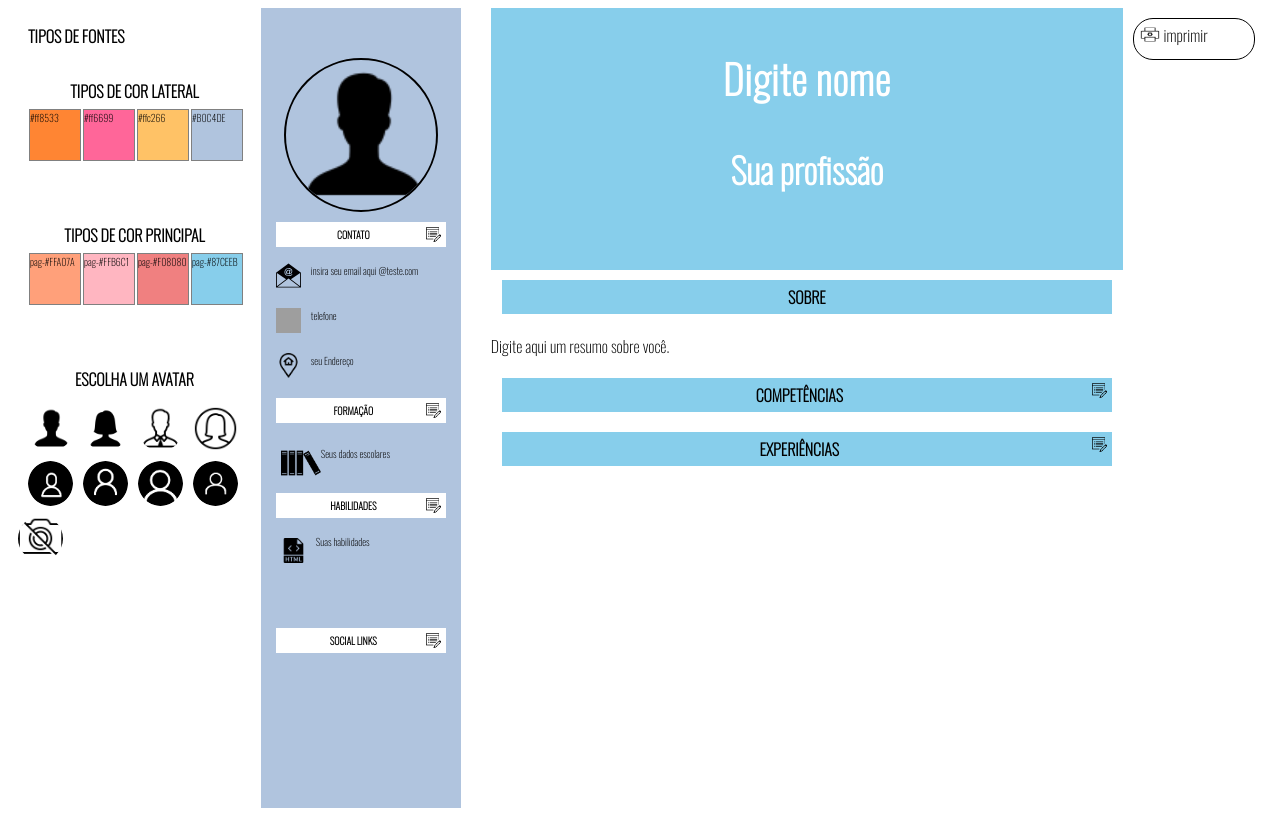
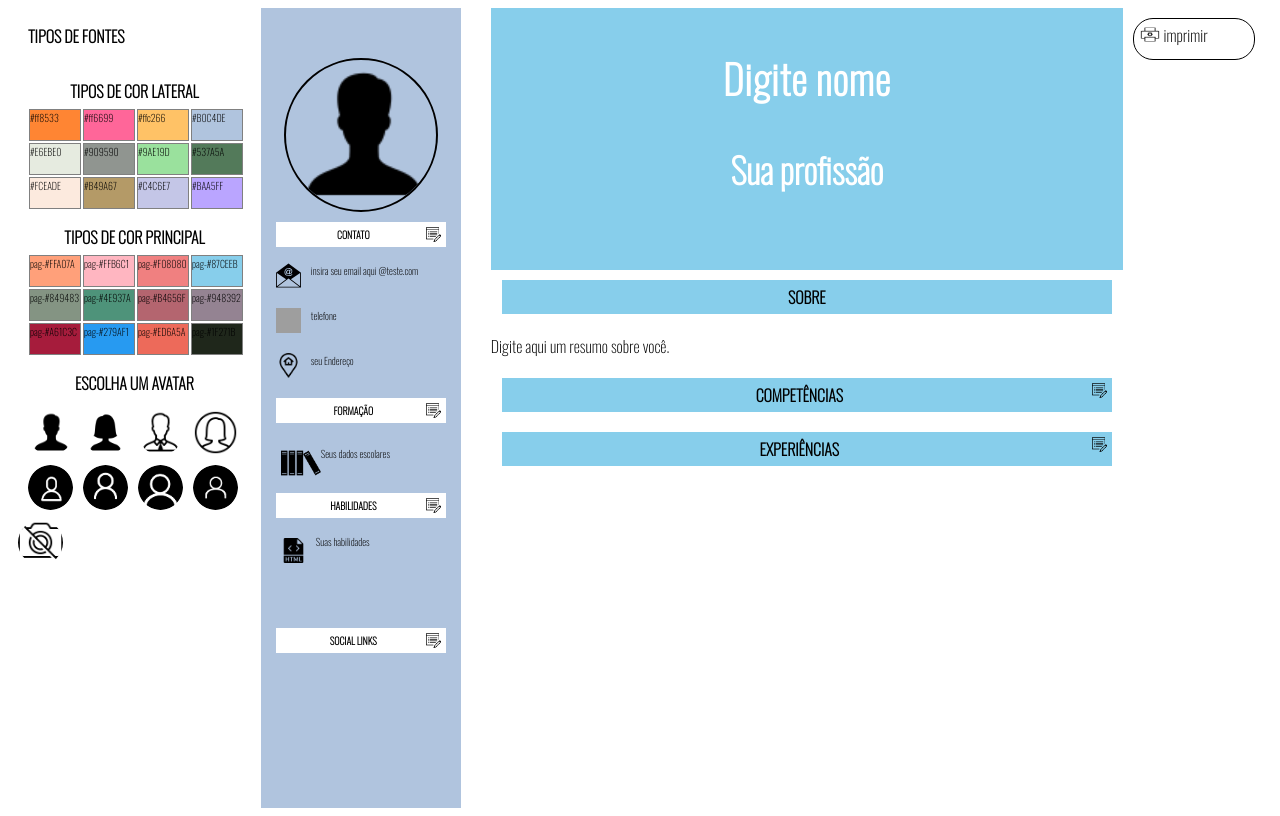
Before and after one commit to SoderJuliano/MeuProjetoPortifolio, a Vue app: page / in a window 1280 px wide. Built offline with nearby package versions, Linux system fonts and the light colour scheme; grey boxes are pictures that could not be loaded; a web font is replaced by a local one.

Commit message:
feat new colors

```diff
--- a/src/components/Colors.vue
+++ b/src/components/Colors.vue
@@ -6,6 +6,18 @@
             <div class="dot" style="background-color: #ff6699" >#ff6699</div>
             <div class="dot" style="background-color: #ffc266" >#ffc266</div>
             <div class="dot" style="background-color: #B0C4DE" >#B0C4DE</div>
+        </div>
+        <div class="dots-container">
+            <div class="dot" style="background-color: #E6EBE0">#E6EBE0</div>
+            <div class="dot" style="background-color: #909590" >#909590</div>
+            <div class="dot" style="background-color: #9AE19D" >#9AE19D</div>
+            <div class="dot" style="background-color: #537A5A" >#537A5A</div>
+        </div>
+         <div class="dots-container">
+            <div class="dot" style="background-color: #FCEADE">#FCEADE</div>
+            <div class="dot" style="background-color: #B49A67" >#B49A67</div>
+            <div class="dot" style="background-color: #C4C6E7" >#C4C6E7</div>
+            <div class="dot" style="background-color: #BAA5FF" >#BAA5FF</div>
         </div>
     </div>
 </template>
@@ -20,11 +32,10 @@ export default {
     width: 90%;
     margin-left: 20px;
     margin-right: 50px;
-    min-height: 100px;
 }
 .dot{
     width: 50px;
-    height: 50px;
+    height:30px;
     border: solid gray 1px;
     margin: 1px;
     font-size: 10px;
--- a/src/components/pageColor.vue
+++ b/src/components/pageColor.vue
@@ -6,6 +6,18 @@
             <div class="dot" id="#FFB6C1" style="background-color: #FFB6C1" >pag-#FFB6C1</div>
             <div class="dot" id="#F08080" style="background-color: #F08080" >pag-#F08080</div>
             <div class="dot" id="#87CEEB" style="background-color: #87CEEB" >pag-#87CEEB</div>
+        </div>
+        <div class="dots-container">
+            <div class="dot" id="#849483" style="background-color: #849483">pag-#849483</div>
+            <div class="dot" id="#4E937A" style="background-color: #4E937A" >pag-#4E937A</div>
+            <div class="dot" id="#B4656F" style="background-color: #B4656F" >pag-#B4656F</div>
+            <div class="dot" id="#948392" style="background-color: #948392" >pag-#948392</div>
+        </div>
+        <div class="dots-container">
+            <div class="dot" id="#A61C3C" style="background-color: #A61C3C">pag-#A61C3C</div>
+            <div class="dot" id="#279AF1" style="background-color: #279AF1" >pag-#279AF1</div>
+            <div class="dot" id="#ED6A5A" style="background-color: #ED6A5A" >pag-#ED6A5A</div>
+            <div class="dot" id="#1F271B" style="background-color: #1F271B" >pag-#1F271B</div>
         </div>
     </div>
 </template>
@@ -20,17 +32,16 @@ export default {
     width: 90%;
     margin-left: 20px;
     margin-right: 50px;
-    min-height: 100px;
 }
 .dot{
     width: 50px;
-    height: 50px;
+    height: 30px;
     border: solid gray 1px;
     margin: 1px;
     font-size: 10px;
 }
 .colors-container{
-    margin-top: 10px;
+    margin-top: 5px;
     display: block;
     background-color: white;
 }
```
